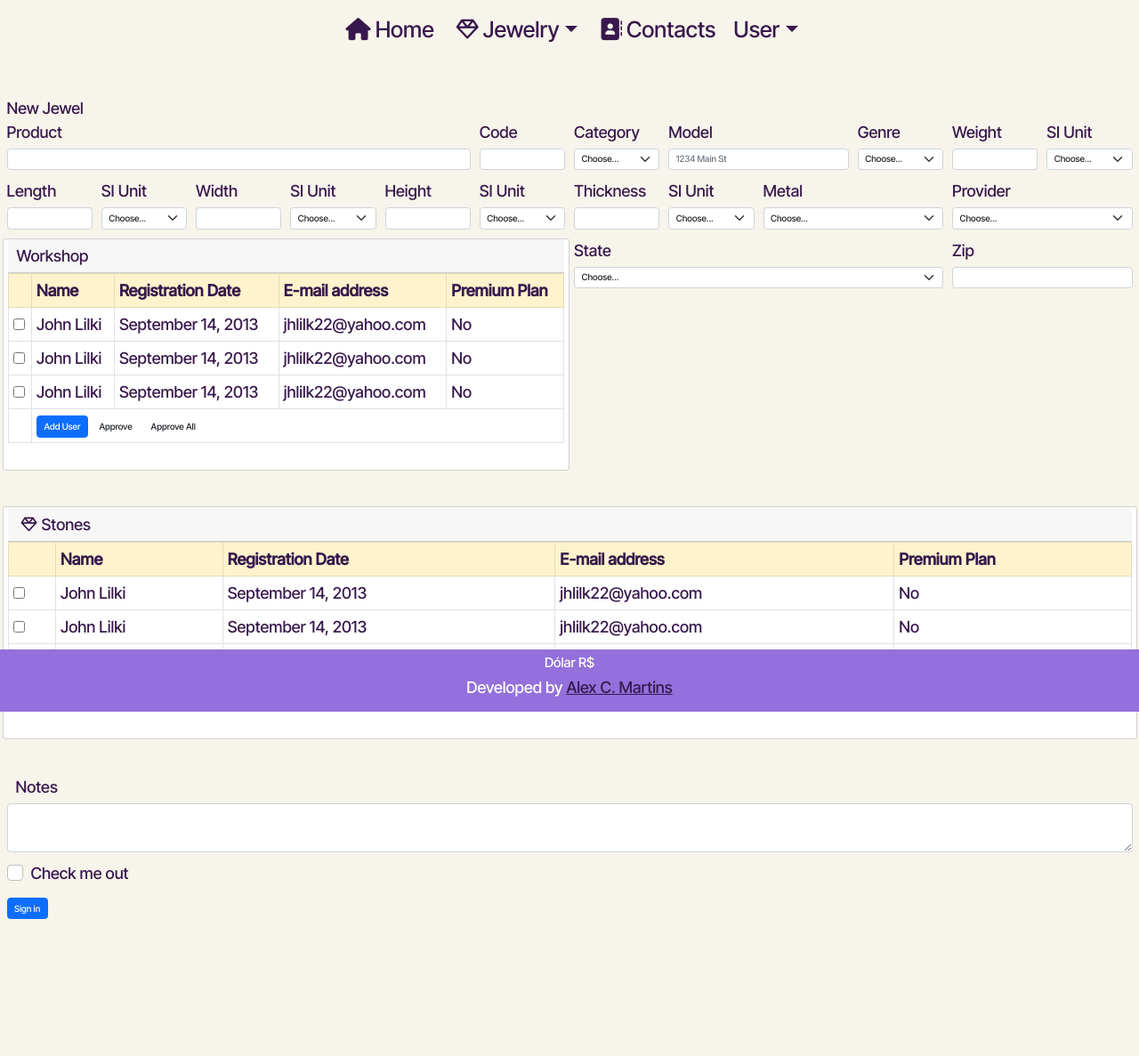
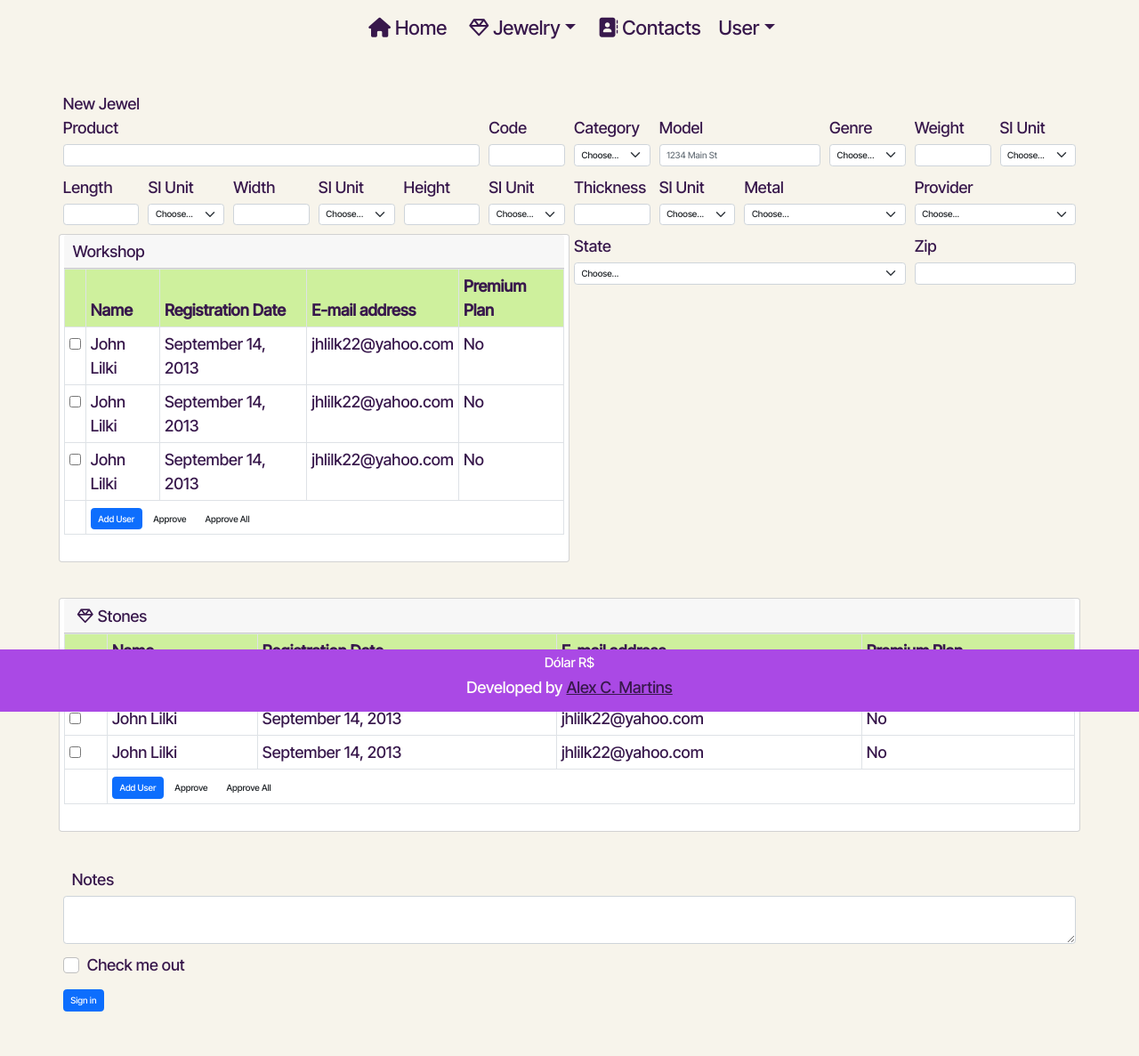
Before and after one commit to alexcmartins/app_joias, a Django app: page /newjewel/ in a window 1280 px wide. Shown: the whole page at 89% size. Before the commit the page ends 1033 px from the top, so only its background shows below. Run offline with Django 4.2, Linux system fonts and the light colour scheme.

Commit message:
ajustments designer

```diff
--- a/data.py
+++ b/data.py
@@ -12,10 +12,10 @@ def generator_jewel():
         'stone': fake.word(),
         'foundry': fake.name(),
         'workshop': fake.name(),
-        'value': fake.random_number(digits=5),
+        'value': float(fake.random_number(digits=5)),
         'note': fake.text(600),
         'cover': {
-            'url': 'https://loremflickr.com/320/240/gold'
+            'url': 'https://loremflickr.com/1920/1080/gold'
         }
     }
 
--- a/jewelry/static/jewelry/css/styles.css
+++ b/jewelry/static/jewelry/css/styles.css
@@ -8,7 +8,8 @@
     --primary-color-text-hover: #1F0802;
     --primary-color-lime: #A0CD60;
     --primary-color-cream: #f7f4eb;
-    --primary-color-light-purple: #E0E2FF;
+    --primary-color-light-purple: #C66BFF;
+    --primary-color-purple-second: #6B2299;
 }
 
 * {
@@ -37,9 +38,9 @@ body {
 }
 
 .nav {
-    font-size: 2.5rem;
+    font-size: 2.2rem;
     --bs-nav-link-hover-color: var(--primary-color-text-hover);
-    margin-top: 1rem;
+    margin: 1rem;
 }
 
 /* icon adjustments */
@@ -125,14 +126,34 @@ a:active {
 /*central container settings*/
 .container {
     font-size: 2.2rem;
-    margin-top: 20px;
+    margin-top: 2rem;
     --bs-nav-link-hover-color: var(--primary-color-text-hover);
     margin: 0 auto;
 }
 
+.container-fluid {
+    max-height: 30%;
+}
+
 .container-main {
-    max-width: 160rem;
+    max-width: 90%;
     margin: 5rem auto;
+}
+
+
+
+/*Adjustments menu left*/
+@media screen and (min-width : 90rem) {
+    .main-header-container {
+        top: 0;
+        margin-top: 7rem;
+        left: 0;
+        width: 20rem;
+        position: absolute;
+    }
+    body{
+        border-left: 20rem solid #f7f4eb;
+    }
 }
 
 .main-header-container {
@@ -149,27 +170,32 @@ a:active {
     top: 0;
 }
 
-/*table adjustments*/
-.table-striped {
-    border-radius: 10px;
+#data_jewel th {
+    background-color: var(--primary-color-background-header);
 }
 
-.table-responsive {
-    max-height: 700px;
+
+/*table list jewelry adjustments*/
+.table-striped {
+    border-radius: 1rem;
+    font-size: 1.5rem;
 }
 
 img {
-    max-height: 70px;
-    max-width: 100px;
+    height: 100%;
+    width: 100%;
 }
 
 #data_jewel tr:hover {
     background-color: #ddd;
 }
 
-#data_jewel th {
-    background-color: rgb(206, 200, 200);
+thead {
+    background-color: var(--primary-color-background-header);
 }
+
+/*Table list services newjewelry*/
+
 
 /*btn generic adjustments*/
 .btn {
@@ -178,9 +204,14 @@ img {
 
 /*popover adjustments*/
 .popover-body {
-    font-size: 15px;
+    font-size: 1.5rem;
     background-color: beige;
-    width: 100%;
+    width: 64rem;
+    height: 48rem;
+}
+
+.popover-header {
+    width: 64rem;
 }
 
 .custom-popover {
@@ -194,7 +225,7 @@ img {
 }
 
 .btn_info {
-    font-size: 12px;
+    font-size: 1.2rem;
     background-color: var(--primary-color-background-header);
 }
 
@@ -204,9 +235,9 @@ img {
 
 /*footer adjustments*/
 .container-footer {
-    background-color:mediumpurple;
+    background-color: #AA49E5;
 
-    height: 70px;
+    height: 7rem;
     position: fixed;
     bottom: 0;
     right: 0;
@@ -219,7 +250,7 @@ img {
 }
 
 .container-footer h4 {
-    margin-top: 6px;
+    margin-top: 0.6rem;
 }
 
 /*Table Workshop adjustments*/
--- a/jewelry/templates/jewelry/partials/formjewel.html
+++ b/jewelry/templates/jewelry/partials/formjewel.html
@@ -137,14 +137,14 @@
             <option value="" selected>Choose...</option>
             <option value="Provider1">Provider1</option>
             <option value="Provider2">Provider2</option>
-            <option value="Provider3">Provider3</option>
+            <option value="Provider3">Provider</option>
         </select>
     </div>
     <div class="card mb-5" style="max-width: 50%;">
         <div class="card-header">Workshop</div>
         <div class="card-block p-0">
             <table class="table table-bordered table-definition mb-5">
-                <thead class="table-warning ">
+                <thead>
                     <tr>
                         <th></th>
                         <th>Name</th>
@@ -221,7 +221,7 @@
         <div class="card-header"><i class="fa-regular fa-gem"></i>Stones</div>
         <div class="card-block p-0">
             <table class="table table-bordered table-definition mb-5">
-                <thead class="table-warning ">
+                <thead>
                     <tr>
                         <th></th>
                         <th>Name</th>
```
Also changed, not shown: jewelry/templates/jewelry/partials/table.html (+10 -4 lines).
